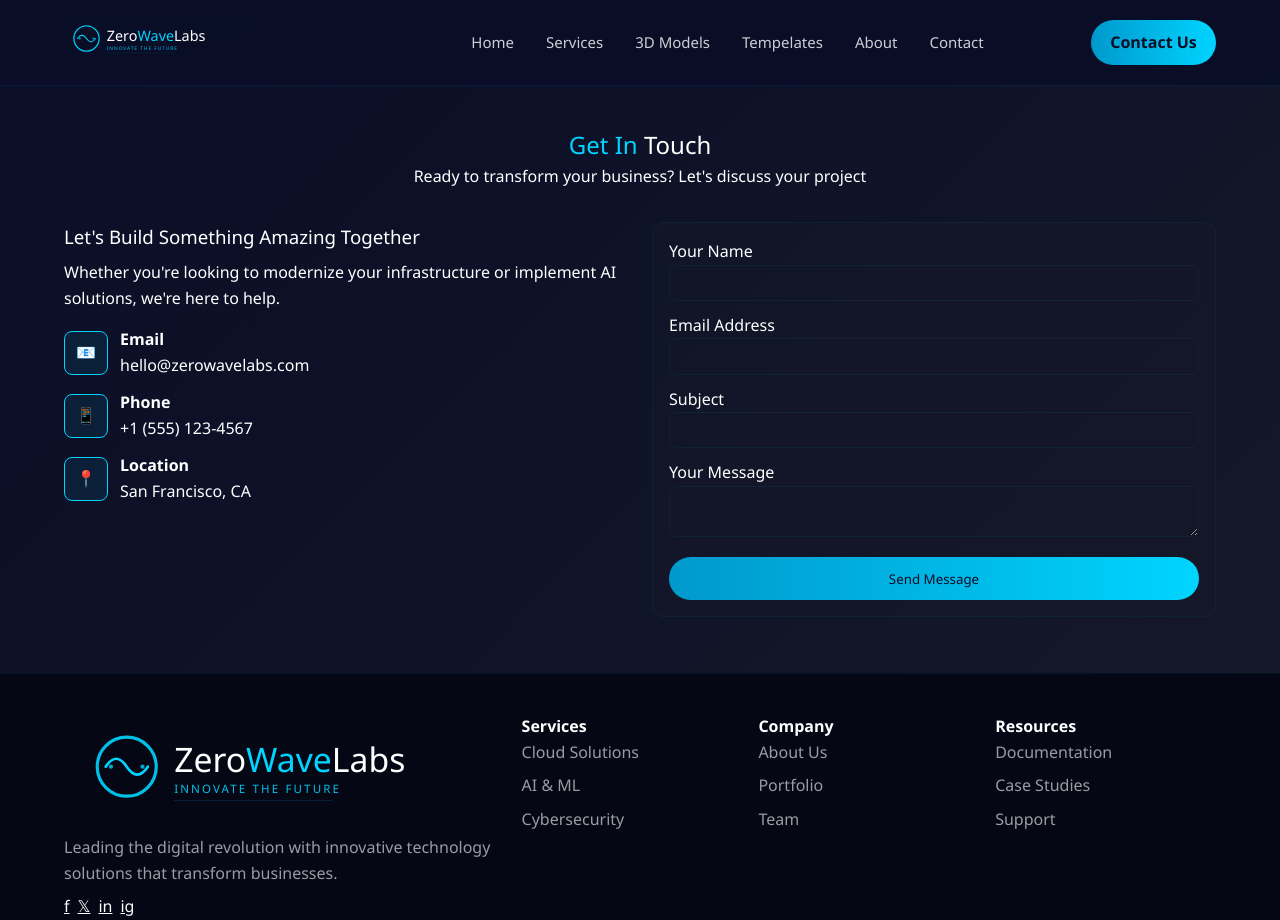
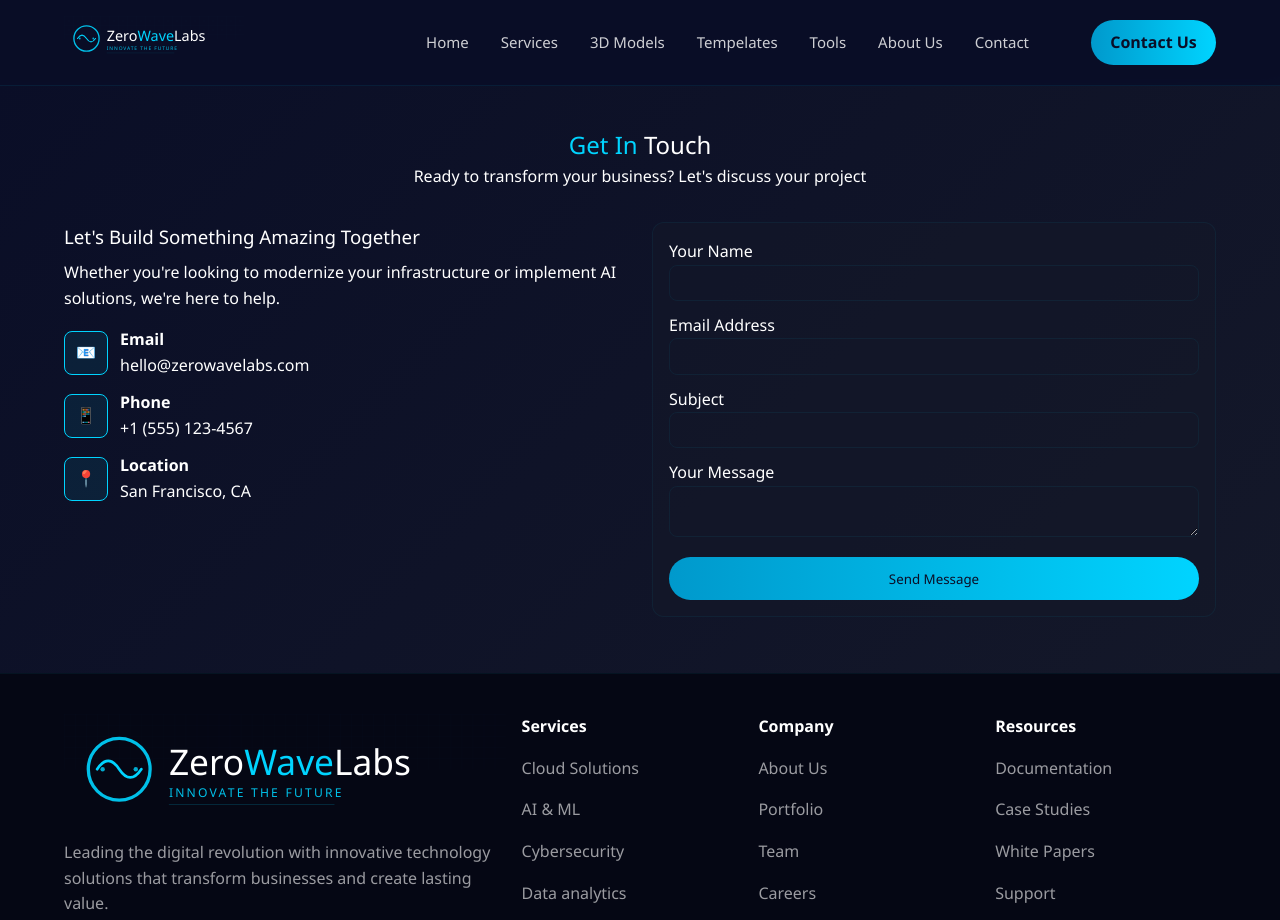
Before and after one commit to IbrahimAhmed413/ZeroWaveLabs, a React (Create React App) app: page /contact in a window 1280 px wide. Shown: the top 920 px of the page. Built offline with nearby package versions, Linux system fonts and the light colour scheme.

Commit message:
feat: updated the footer

```diff
--- a/src/components/Footer.css
+++ b/src/components/Footer.css
@@ -1,15 +1,76 @@
-footer{padding:2.5rem 0;background:var(--secondary-dark);border-top:1px solid rgba(0,212,255,0.06)}
-.footer-content{display:grid;grid-template-columns:2fr 1fr 1fr 1fr;gap:1rem}
-.footer-brand p{color:var(--text-muted);margin-top:.5rem}
-.footer-links{display:flex;flex-direction:column;gap:.5rem}
-.footer-links a{color:var(--text-muted);text-decoration:none}
-.social-links{display:flex;gap:.5rem;margin-top:.5rem}
-.footer-bottom{text-align:center;padding-top:1rem;color:var(--text-muted);font-size:.9rem}
-@media(max-width:768px){.footer-content{grid-template-columns:1fr;text-align:center}}
+footer {
+  padding: 2.5rem 0;
+  background: var(--secondary-dark);
+  border-top: 1px solid rgba(0, 212, 255, 0.06)
+}
+
+.footer-content {
+  display: grid;
+  grid-template-columns: 2fr 1fr 1fr 1fr;
+  gap: 1rem
+}
+
+.footer-brand p {
+  color: var(--text-muted);
+  margin-top: 0.5rem
+}
+
+.footer-links {
+  display: flex;
+  flex-direction: column;
+  gap: 1rem
+}
+
+.footer-links a {
+  color: var(--text-muted);
+  text-decoration: none
+}
+.footer-links a:hover{
+  color: #00d4ff;
+}
+.social-links {
+  display: flex;
+  flex-direction: row;
+  gap: 1.5rem;
+  margin-top: .5rem
+}
+.social-links a{
+ width: 40px;              /* ✅ Set equal width & height */
+  height: 40px;
+  border: 1px solid #00d4ff;
+  border-radius: 50%;       /* ✅ Perfect circle */
+  display: flex;            /* ✅ Center content */
+  align-items: center;
+  justify-content: center;
+  color: #00d4ff;
+  background-color: #041c2c;
+  cursor: pointer;
+  text-decoration: none;
+}
+
+.footer-bottom {
+  text-align: center;
+  padding-top: 1rem;
+  color: var(--text-muted);
+  font-size: .9rem
+}
+
+@media(max-width:768px) {
+  .footer-content {
+    grid-template-columns: 1fr;
+    text-align: center
+  }
+}
 
 /* Responsive adjustments */
 
-@media(max-width: 600px){
-  .footer-content { grid-template-columns: 1fr; text-align:center; }
-  .footer-column { margin-top: 1rem; }
+@media(max-width: 600px) {
+  .footer-content {
+    grid-template-columns: 1fr;
+    text-align: center;
+  }
+
+  .footer-column {
+    margin-top: 1rem;
+  }
 }
--- a/src/components/Footer.js
+++ b/src/components/Footer.js
@@ -1,16 +1,17 @@
 import React from 'react';
 import './Footer.css';
 
-export default function Footer(){
+export default function Footer() {
   return (
     <footer>
       <div className="footer-content container">
         <div className="footer-brand">
-          <svg
+          <div>
+            <svg
             viewBox="0 0 400 100"
             xmlns="http://www.w3.org/2000/svg"
             width="100%"
-            height="50%"
+            height="35%"
           >
             {/* Background */}
 
@@ -120,21 +121,23 @@ export default function Footer(){
               opacity="0.3"
             />
           </svg>
-          <p>Leading the digital revolution with innovative technology solutions that transform businesses.</p>
+          </div>
+          <p style={{marginBottom:'1.5rem'}}>Leading the digital revolution with innovative technology
+          <br></br> solutions that transform businesses  and create lasting value. <br></br> We blend creativity with technology, offering both free <br></br> community tools and premium client solutions.</p>
           <div className="social-links"><a href="#">f</a><a href="#">𝕏</a><a href="#">in</a><a href="#">ig</a></div>
         </div>
 
         <div className="footer-column">
-          <h4>Services</h4>
-          <div className="footer-links"><a href="#">Cloud Solutions</a><a href="#">AI & ML</a><a href="#">Cybersecurity</a></div>
+          <h4 style={{marginBottom:"1rem"}}>Services</h4>
+          <div className="footer-links"><a href="#">Cloud Solutions</a><a href="#">AI & ML</a><a href="#">Cybersecurity</a><a href="#">Data analytics</a><a href="#">DevOps</a></div>
         </div>
         <div className="footer-column">
-          <h4>Company</h4>
-          <div className="footer-links"><a href="#">About Us</a><a href="#">Portfolio</a><a href="#">Team</a></div>
+          <h4 style={{marginBottom:"1rem"}}>Company</h4>
+          <div className="footer-links"><a href="#">About Us</a><a href="#">Portfolio</a><a href="#">Team</a><a href="#">Careers</a><a href="#">Blogs</a></div>
         </div>
         <div className="footer-column">
-          <h4>Resources</h4>
-          <div className="footer-links"><a href="#">Documentation</a><a href="#">Case Studies</a><a href="#">Support</a></div>
+          <h4 style={{marginBottom:"1rem"}}>Resources</h4>
+          <div className="footer-links"><a href="#">Documentation</a><a href="#">Case Studies</a><a href="#">White Papers</a><a href="#">Support</a><a href="#">Contact</a></div>
         </div>
       </div>
       <div className="footer-bottom"><p>© 2025 ZeroWaveLabs. All rights reserved.</p></div>
--- a/src/components/Navbar.js
+++ b/src/components/Navbar.js
@@ -135,9 +135,11 @@ export default function Navbar() {
           <li><a href="/services" onClick={() => setOpen(false)}>Services</a></li>
           <li><a href="/3D Models" onClick={() => setOpen(false)}>3D Models</a></li>
           <li><a href="/tempelates" onClick={() => setOpen(false)}>Tempelates</a></li>
-          <li><a href="/about" onClick={() => setOpen(false)}>About</a></li>
+
+          <li><a href="/tools" onClick={() => setOpen(false)}>Tools</a></li>
           {/* <li><a href="#portfolio" onClick={() => setOpen(false)}>Portfolio</a></li>
           <li><a href="#team" onClick={() => setOpen(false)}>Team</a></li> */}
+          <li><a href="/about" onClick={() => setOpen(false)}>About Us</a></li>
           <li><a href="/contact" onClick={() => setOpen(false)}>Contact</a></li>
         </ul>
 
--- a/src/components/Team.js
+++ b/src/components/Team.js
@@ -12,7 +12,7 @@ export default function Team(){
   return (
     <section id="team" className="team">
       <div className="section-header container">
-        <h2>Meet Our <span className="highlight">Team</span></h2>
+        <h2 style={{color:" var(--primary-cyan)"}}>Meet Our <span className="highlight">Team</span></h2>
         <p>Talented professionals dedicated to your success</p>
       </div>
       <div className="team-grid container">
--- a/src/components/TechStack.js
+++ b/src/components/TechStack.js
@@ -12,7 +12,7 @@ export default function TechStack(){
   return (
     <section className="tech-stack">
       <div className="section-header container">
-        <h2>Our <span className="highlight">Technology Stack</span></h2>
+        <h2 style={{color:" var(--primary-cyan)"}}>Our <span className="highlight">Technology Stack</span></h2>
         <p>We work with cutting-edge technologies to deliver exceptional results</p>
       </div>
       <div className="tech-categories container">
```
